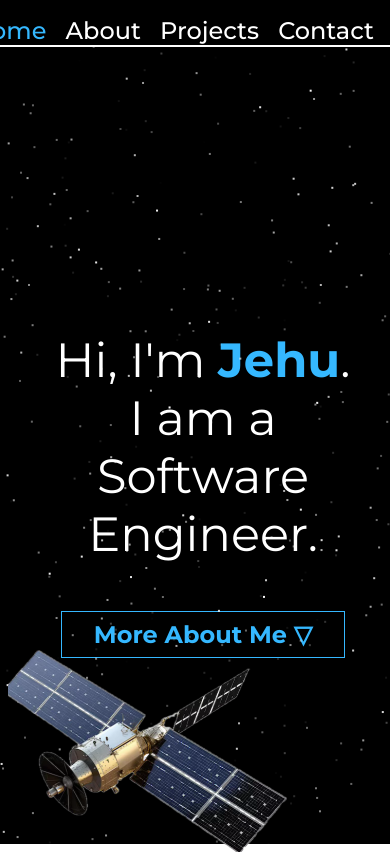
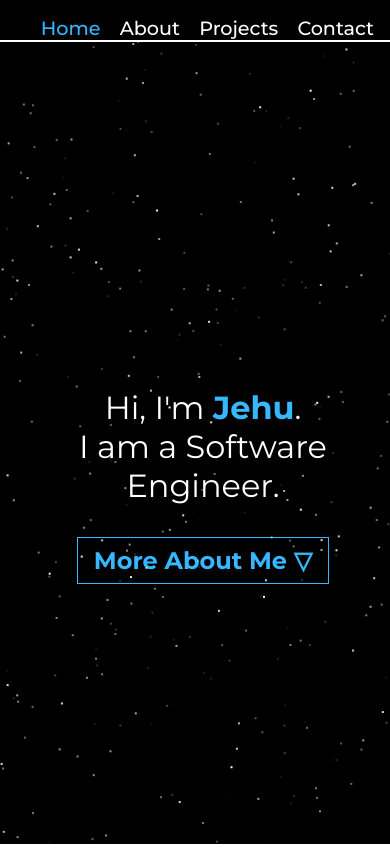
Before and after one commit to jehuzepedasilva2/personal-website, a React (Vite) app: page / in a window 390 px wide. Built offline with nearby package versions, Linux system fonts and the light colour scheme.

Commit message:
need to redo most media css

```diff
--- a/src/aboutme.css
+++ b/src/aboutme.css
@@ -203,7 +203,7 @@
   .about-left p::before {
     content: '';
     float: left;
-    width: 290px;
+    width: 250px;
     height: 130px;
     border-radius: 50%;
     shape-outside: circle();
@@ -290,15 +290,41 @@
 
 }
 
+@media (max-width: 780px) {
+
+  .about-left {
+    margin: 0;
+  }
+
+  .about-left p {
+    font-size: 1rem;
+    width: 100%;
+    margin: 0;
+    padding: 0;
+  }
+
+  .about-left p::before {
+    content: '';
+    float: left;
+    width: 250px;
+    height: 150px;
+    border-radius: 50%;
+    shape-outside: circle();
+    margin: 3rem;
+    margin-right: 3rem;
+  }
+
+  .technologies {
+    display: none;
+  }
+
+}
+
 @media (max-width: 500px) {
 
   .about-left > img {
     position: absolute;
     left: 0;
-  }
-
-  .about-left {
-    margin: 0;
   }
 
   .about-left p {
@@ -323,3 +349,38 @@
   }
 
 }
+
+@media (max-width: 400px) {
+
+  .about-left > img {
+    position: absolute;
+    left: 0;
+  }
+
+  .about-left {
+    margin: 0;
+  }
+
+  .about-left p {
+    line-height: 1.5rem;
+    font-size: 0.7rem;
+    width: 100%;
+    margin: 0;
+    padding: 0;
+  }
+
+  .about-left p::before {
+    content: '';
+    float: left;
+    width: 80px;
+    height: 50px;
+    border-radius: 100%;
+    shape-outside: circle();
+    margin: 2rem;
+  }
+
+  .technologies {
+    display: none;
+  }
+
+}
--- a/src/intropage.css
+++ b/src/intropage.css
@@ -108,28 +108,32 @@
 /* for tablets */
 @media (max-width: 1150px) {
   .sat-container {
-    bottom: 5%;
-    left: -10%;
-  }
-
-  .sat-container > img {
-    width: 100%;
+    display: none;
   }
 }
 
 /* for small tablets */
 @media (max-width: 850px) {
-  .sat-container {
-    bottom: 4%;
-    left: -15%;
-  }
-
-  .sat-container > img {
-    width: 80%;
-  }
 }
 
 /*  for phones */
-@media (max-width: 500px) {
-  /* all good */
+@media (max-width: 550px) {
+
 }
+
+@media (max-width: 400px) {
+
+  .intro-text {
+    font-size: 2rem;
+  }
+
+  .intro-text > span.glitch {
+    font-size: 2rem;
+  }
+
+  .intro-page button {
+    border: 1px solid var(--other-font-color);
+    padding: 0.5rem 1rem;
+    cursor: pointer;
+  }
+}
--- a/src/navbar.css
+++ b/src/navbar.css
@@ -38,10 +38,13 @@
 }
 
 
-@media (max-width: 480px) {
+@media (max-width: 500px) {
   .buttons {
     gap: 1.2rem;
-    font-size: calc(var(--font-size-2) - 1rem);
+  }
+
+  .buttons button {
+    font-size: 1.3rem;
   }
 
   .nav-bar {
@@ -49,3 +52,10 @@
   }
 
 }
+
+@media (max-width: 400px) {
+  .buttons button {
+    font-size: 1.2rem;
+  }
+
+}
```
